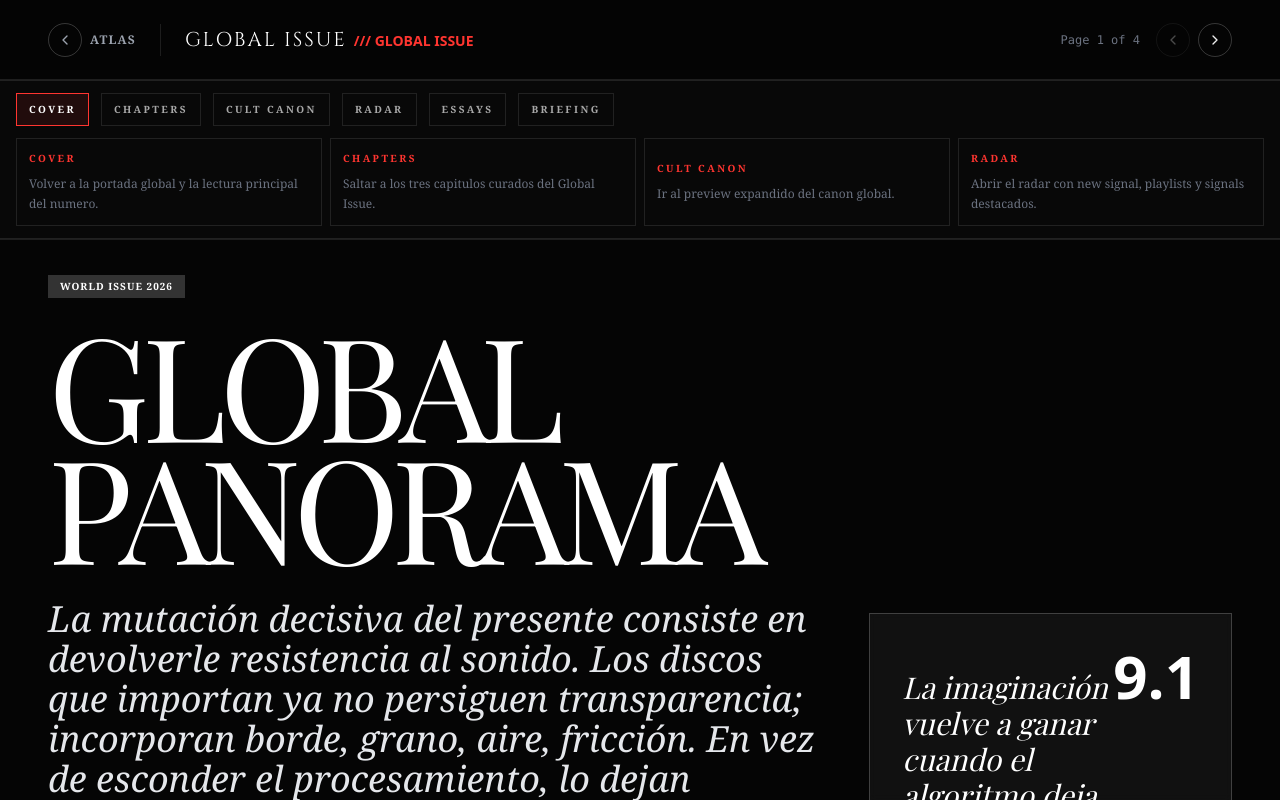
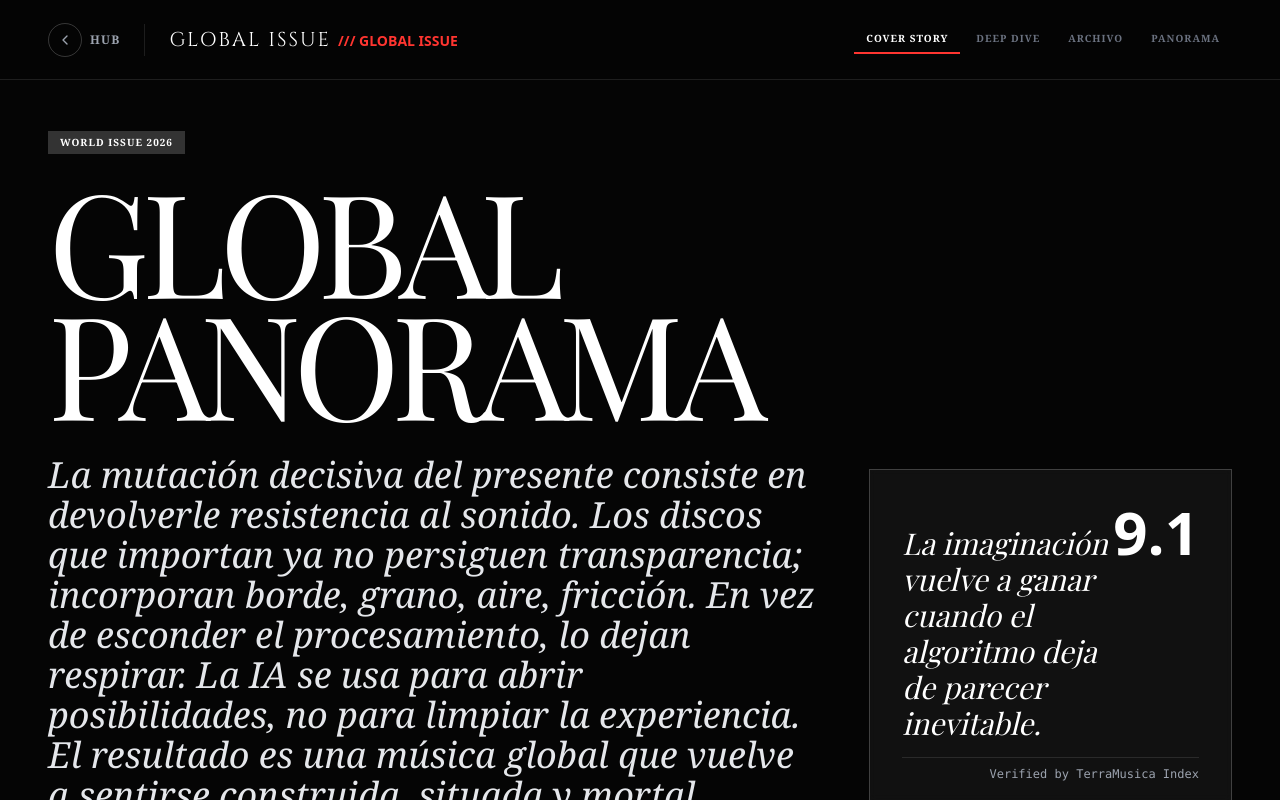
Before and after one commit to pat031-prog/Sounds-of-the-world, a React (Vite) app: page / in a window 1280 px wide. Built offline with nearby package versions, Linux system fonts and the light colour scheme; a web font is replaced by a local one.

Commit message:
feat(nav): tab bar editorial, sticky hub nav, scroll-spy, volver al hub, mobile panel hide

```diff
--- a/App.tsx
+++ b/App.tsx
@@ -277,11 +277,18 @@ const App: React.FC = () => {
         ) : null}
       </div>
 
-      <div className="pointer-events-none absolute left-4 top-4 z-20 flex max-w-[calc(100vw-2rem)] flex-col gap-4 md:left-8 md:top-8">
+      {/* TOP-LEFT NAV — hidden on mobile when InfoPanel is covering the screen */}
+      <div
+        className={`pointer-events-none absolute left-4 top-4 z-20 flex max-w-[calc(100vw-2rem)] flex-col gap-3 md:left-8 md:top-8 transition-all duration-300 ${
+          isPanelOpen && appMode === 'editorial' ? 'opacity-0 pointer-events-none md:opacity-100 md:pointer-events-auto' : 'opacity-100'
+        }`}
+      >
+        {/* Brand row */}
         <div className="pointer-events-auto flex items-start gap-3">
           <div
             onClick={openEditorialHome}
             className="cursor-pointer bg-[#FF3530] p-3 text-black shadow-lg transition-transform duration-300 hover:scale-105 active:scale-95"
+            title="Volver al inicio editorial"
           >
             <Mic2 size={24} />
           </div>
@@ -289,21 +296,29 @@ const App: React.FC = () => {
             <h1 className="font-cinzel text-xl font-bold tracking-wider text-white md:text-2xl">
               Sounds of the World
             </h1>
+            {/* Breadcrumb: shows current context */}
             <p className="mt-1 text-[10px] font-bold uppercase tracking-wider text-[#FF3530] md:text-xs">
-              {appMode === 'editorial' ? 'Volume 04: The World' : 'Atlas Signal'}
+              {appMode === 'atlas'
+                ? selectedCountry
+                  ? `Atlas / ${selectedCountry}`
+                  : 'Atlas Signal'
+                : selectedCountry
+                ? `Editorial / ${selectedCountry}`
+                : 'Volume 04: The World'}
             </p>
           </div>
         </div>
 
-        <div className="pointer-events-auto flex w-fit max-w-full flex-nowrap overflow-x-auto no-scrollbar items-center border border-white/20 bg-black shadow-2xl backdrop-blur-md">
+        {/* Mode switcher — icons only */}
+        <div className="pointer-events-auto flex w-fit flex-nowrap items-center border border-white/20 bg-black shadow-2xl backdrop-blur-md">
           <button
             onClick={switchToAtlas}
             className={`flex items-center justify-center p-3 transition-all md:p-4 ${
               appMode === 'atlas'
-                ? 'bg-[#FF3530] text-black shadow-sm'
+                ? 'bg-[#FF3530] text-black'
                 : 'text-gray-500 hover:bg-white/5 hover:text-white'
             }`}
-            title="Atlas"
+            title="Atlas — Ver mapa / globo"
           >
             <Globe2 size={16} />
           </button>
@@ -311,10 +326,10 @@ const App: React.FC = () => {
             onClick={openEditorialHome}
             className={`flex items-center justify-center border-l border-white/10 p-3 transition-all md:p-4 ${
               appMode === 'editorial'
-                ? 'bg-[#FF3530] text-white shadow-sm'
+                ? 'bg-[#FF3530] text-black'
                 : 'text-gray-500 hover:bg-white/5 hover:text-white'
             }`}
-            title="Editorial"
+            title="Editorial Hub"
           >
             <BookOpen size={16} />
           </button>
--- a/components/EditorialHub.tsx
+++ b/components/EditorialHub.tsx
@@ -93,6 +93,27 @@ export const EditorialHub: React.FC<EditorialHubProps> = ({
       )
     : canonEntries;
 
+  const [activeSection, setActiveSection] = useState<string | null>(null);
+
+  // Scroll-spy: highlight active hub section in the sticky nav
+  useEffect(() => {
+    const sectionIds = ['essays', 'cult-canon', 'new-signal', 'playlist-matrix', 'signal-lexicon', 'compilation-picks'];
+    const observers: IntersectionObserver[] = [];
+
+    sectionIds.forEach((id) => {
+      const el = document.getElementById(id);
+      if (!el) return;
+      const obs = new IntersectionObserver(
+        ([entry]) => { if (entry.isIntersecting) setActiveSection(id); },
+        { rootMargin: '-20% 0px -70% 0px', threshold: 0 }
+      );
+      obs.observe(el);
+      observers.push(obs);
+    });
+
+    return () => observers.forEach((o) => o.disconnect());
+  }, []);
+
   useEffect(() => {
     if (!initialSectionId) return;
 
@@ -117,7 +138,41 @@ export const EditorialHub: React.FC<EditorialHubProps> = ({
         }}
       />
 
-      <div className="relative mx-auto max-w-[1640px] px-5 pb-24 pt-32 md:px-10 md:pt-36 lg:px-12">
+      {/* STICKY HUB NAV BAR — single source of truth for section navigation */}
+      <div className="sticky top-0 z-30 flex items-center gap-0 overflow-x-auto no-scrollbar border-b border-white/10 bg-[#050505]/95 backdrop-blur-md">
+        <button
+          onClick={onOpenGlobalIssue}
+          className="flex shrink-0 items-center gap-2 border-r border-white/10 px-4 py-3 text-[10px] font-bold uppercase tracking-widest text-[#FF3530] transition-colors hover:bg-white/5"
+        >
+          <Radio size={12} />
+          Global Issue
+        </button>
+        {[
+          { id: 'essays', label: 'Essays' },
+          { id: 'cult-canon', label: 'Cult Canon' },
+          { id: 'new-signal', label: 'New Signal' },
+          { id: 'playlist-matrix', label: 'Playlists' },
+          { id: 'signal-lexicon', label: 'Lexicon' },
+          { id: 'compilation-picks', label: 'Picks' },
+        ].map(({ id, label }) => (
+          <button
+            key={id}
+            onClick={() => {
+              const el = document.getElementById(id);
+              if (el) el.scrollIntoView({ behavior: 'smooth', block: 'start' });
+            }}
+            className={`shrink-0 border-r border-white/10 px-4 py-3 text-[10px] font-bold uppercase tracking-widest transition-all ${
+              activeSection === id
+                ? 'bg-[#FF3530]/10 text-white border-b-2 border-b-[#FF3530]'
+                : 'text-gray-500 hover:bg-white/5 hover:text-gray-300'
+            }`}
+          >
+            {label}
+          </button>
+        ))}
+      </div>
+
+      <div className="relative mx-auto max-w-[1640px] px-5 pb-24 pt-10 md:px-10 md:pt-12 lg:px-12">
         <section className="mb-8 grid grid-cols-1 gap-6 xl:grid-cols-12">
           <article className="group relative overflow-hidden border border-white/10 bg-[#0d0d0d] text-left xl:col-span-8">
             <img
@@ -213,22 +268,7 @@ export const EditorialHub: React.FC<EditorialHubProps> = ({
                   <ArrowUpRight size={18} className="shrink-0 text-[#FF3530]" />
                 </button>
 
-                <EditorialIssueMap
-                  items={hubIssueMapItems}
-                  activeTarget={initialSectionId ?? undefined}
-                  isDesktop={false}
-                  onSelect={(item) => {
-                    if (item.target === 'global-issue') {
-                      onOpenGlobalIssue();
-                      return;
-                    }
 
-                    const element = document.getElementById(item.target);
-                    if (element) {
-                      element.scrollIntoView({ behavior: 'smooth', block: 'start' });
-                    }
-                  }}
-                />
 
                 <div className="border-t border-white/10 pt-5">
                   <span className="mb-3 block text-[10px] font-bold uppercase tracking-[0.3em] text-[#FF3530]">
@@ -305,24 +345,7 @@ export const EditorialHub: React.FC<EditorialHubProps> = ({
           </div>
         </section>
 
-        <EditorialIssueMap
-          items={hubIssueMapItems}
-          activeTarget={initialSectionId ?? undefined}
-          isDesktop={isDesktop}
-          sticky={false}
-          className="hidden md:block mb-16"
-          onSelect={(item) => {
-            if (item.target === 'global-issue') {
-              onOpenGlobalIssue();
-              return;
-            }
 
-            const element = document.getElementById(item.target);
-            if (element) {
-              element.scrollIntoView({ behavior: 'smooth', block: 'start' });
-            }
-          }}
-        />
 
         <section id="essays" className="mb-16">
           <div className="mb-6 flex items-center gap-3 border-b border-white/10 pb-4">
--- a/components/InfoPanel.tsx
+++ b/components/InfoPanel.tsx
@@ -100,16 +100,16 @@ export const InfoPanel: React.FC<InfoPanelProps> = ({
                     <div className="p-2 border border-white/20 rounded-full group-hover:bg-white group-hover:text-black transition-all">
                       <ChevronLeft size={16} />
                     </div>
-                    <span className="hidden md:inline">Atlas</span>
+                    <span className="hidden md:inline">Hub</span>
                 </button>
                 <div className="h-8 w-px bg-white/10 hidden md:block"></div>
                 <h2 className="text-xl font-cinzel text-white tracking-widest hidden md:block uppercase">
-                    {data?.countryName || "Loading..."} <span className="text-[#FF3530] text-sm font-sans tracking-normal font-bold">/// {isGlobalMode ? "Global Issue" : "Vol. 4"}</span>
+                    {data?.countryName || 'Loading...'} <span className="text-[#FF3530] text-sm font-sans tracking-normal font-bold">/// {isGlobalMode ? 'Global Issue' : 'Vol. 4'}</span>
                 </h2>
              </div>
            ) : (
              <h2 className="text-3xl font-bold tracking-tight text-white leading-none">
-               {selectedCountryName || "Explorar"}
+               {selectedCountryName || 'Explorar'}
              </h2>
            )}
         </div>
@@ -120,42 +120,36 @@ export const InfoPanel: React.FC<InfoPanelProps> = ({
           </button>
         )}
 
-        {/* EDITORIAL PAGINATION CONTROLS */}
+        {/* EDITORIAL TAB BAR — replaces blind prev/next arrows */}
         {mode === 'editorial' && data && (
-            <div className="flex items-center gap-4">
-               <span className="text-xs font-mono text-gray-500 hidden md:inline">Page {editorialPage + 1} of {totalPages}</span>
-               <div className="flex gap-2">
-                  <button
-                    onClick={prevPage}
-                    disabled={editorialPage === 0}
-                    className="p-2 border border-white/20 rounded-full hover:bg-white hover:text-black disabled:opacity-30 disabled:hover:bg-transparent disabled:hover:text-gray-500 transition-all"
-                  >
-                     <ChevronLeft size={16} />
-                  </button>
-                  <button
-                    onClick={nextPage}
-                    disabled={editorialPage === totalPages - 1}
-                    className="p-2 border border-white/20 rounded-full hover:bg-white hover:text-black disabled:opacity-30 disabled:hover:bg-transparent disabled:hover:text-gray-500 transition-all"
-                  >
-                     <ChevronRight size={16} />
-                  </button>
-               </div>
-            </div>
+          <div className="flex items-center gap-1 overflow-x-auto no-scrollbar">
+            {(isInProgress
+              ? [{ label: 'Cover', page: 0 }]
+              : [
+                  { label: 'Cover Story', page: 0 },
+                  { label: 'Deep Dive', page: 1 },
+                  { label: 'Archivo', page: 2 },
+                  { label: 'Panorama', page: 3 },
+                ]
+            ).map(({ label, page }) => (
+              <button
+                key={page}
+                onClick={() => setEditorialPage(page)}
+                className={`shrink-0 px-3 py-1.5 text-[10px] font-bold uppercase tracking-widest transition-all border-b-2 ${
+                  editorialPage === page
+                    ? 'border-[#FF3530] text-white'
+                    : 'border-transparent text-gray-500 hover:text-gray-300 hover:border-white/30'
+                }`}
+              >
+                {label}
+              </button>
+            ))}
+          </div>
         )}
       </div>
 
       {/* CONTENT AREA */}
-      <div className={mode === 'editorial' ? "pt-20 w-full min-h-screen" : "px-6 md:px-16 pb-24 min-h-screen pt-8"}>
-        {mode === 'editorial' && data && (
-          <EditorialIssueMap
-            items={issueMapItems}
-            activeTarget={`page-${editorialPage}`}
-            isDesktop={typeof window !== 'undefined' ? window.innerWidth >= 768 : true}
-            sticky
-            className="border-b border-white/10"
-            onSelect={(item) => handleIssueMapSelect(item.target)}
-          />
-        )}
+      <div className={mode === 'editorial' ? 'pt-24 w-full min-h-screen' : 'px-6 md:px-16 pb-24 min-h-screen pt-8'}>
 
         {isLoading ? (
           <div className="flex flex-col items-center justify-center h-[60vh]">
@@ -353,8 +347,9 @@ export const InfoPanel: React.FC<InfoPanelProps> = ({
                         )}
 
                         <div className="text-center mt-auto">
-                            <button onClick={nextPage} className="text-sm font-bold uppercase tracking-widest text-gray-500 hover:text-white transition-colors animate-pulse">
-                               Read The Feature ↓
+                            <button onClick={nextPage} className="flex items-center gap-2 mx-auto text-sm font-bold uppercase tracking-widest text-gray-500 hover:text-white transition-colors group">
+                               <span>Deep Dive</span>
+                               <ChevronRight size={16} className="group-hover:translate-x-1 transition-transform" />
                             </button>
                         </div>
                      </div>
```
Also changed, not shown: components/EssayPanel.tsx (+7 -4 lines).
